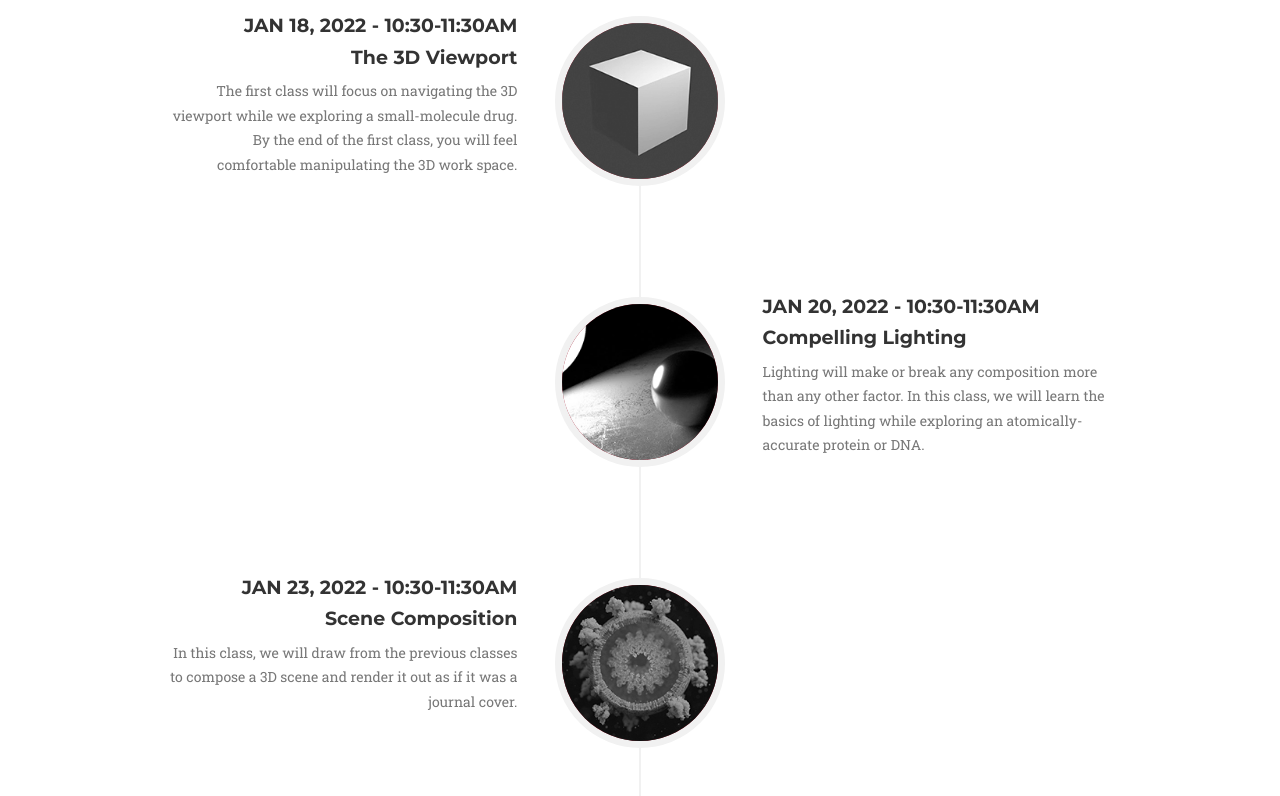
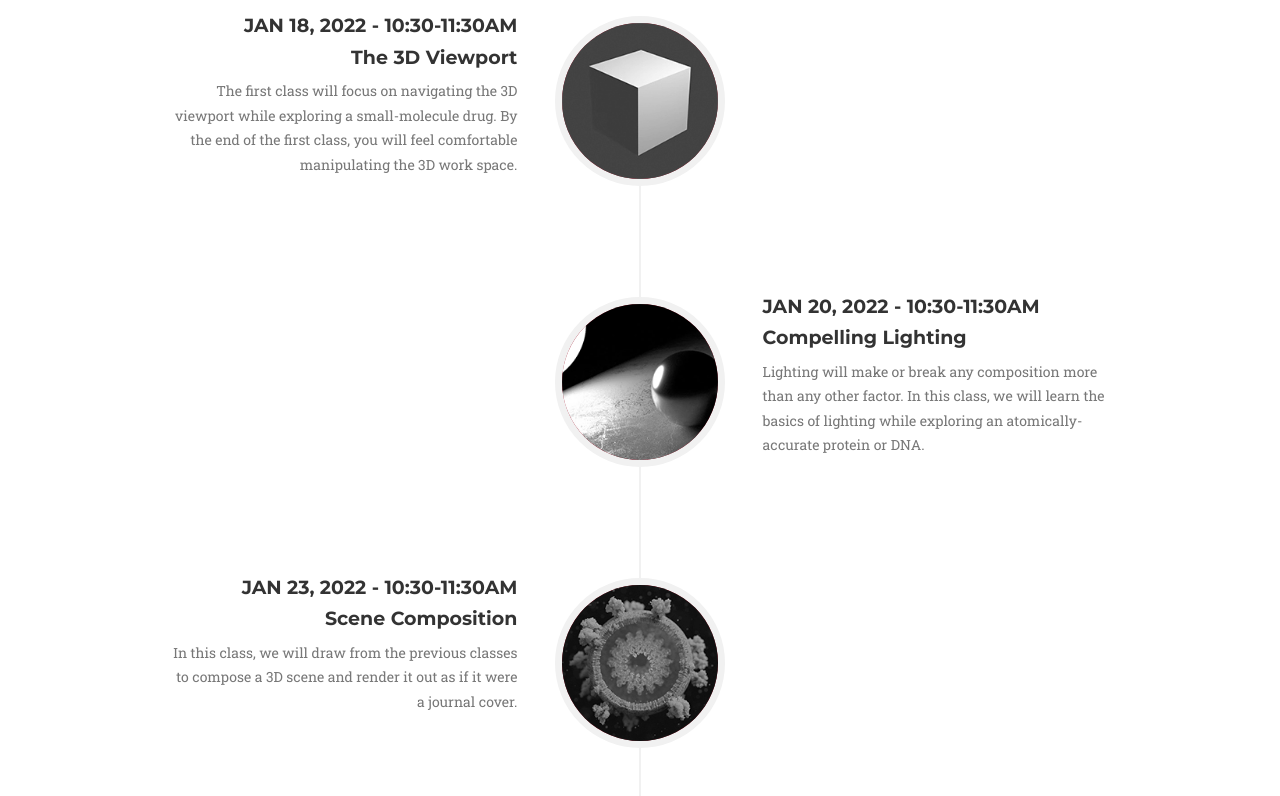
Before and after one commit to davidkastner/3DScience, a Jekyll site: the page built from docs/index.html, in a window 1280 px wide and 1400 px high, scrolled down 1607 px. Shown: the part 179-975 px from the top of the window. Built offline with Jekyll 4.4.1, drawn with Linux system fonts in a browser that asks for light colours; some web fonts are replaced.

Commit message:
fix typos

```diff
--- a/docs/_includes/about.html
+++ b/docs/_includes/about.html
@@ -20,7 +20,7 @@
                                 <h4 class="subheading">The 3D Viewport</h4>
                             </div>
                             <div class="timeline-body">
-                                <p class="text-muted">The first class will focus on navigating the 3D viewport while we
+                                <p class="text-muted">The first class will focus on navigating the 3D viewport while
                                     exploring a small-molecule drug.
                                     By the end of the first class, you will feel comfortable manipulating the 3D work
                                     space.
@@ -58,7 +58,7 @@
                             <div class="timeline-body">
                                 <p class="text-muted">In this class, we will draw from the previous classes to compose a
                                     3D scene
-                                    and render it out as if it was a journal cover.
+                                    and render it out as if it were a journal cover.
                                 </p>
                             </div>
                         </div>
```
